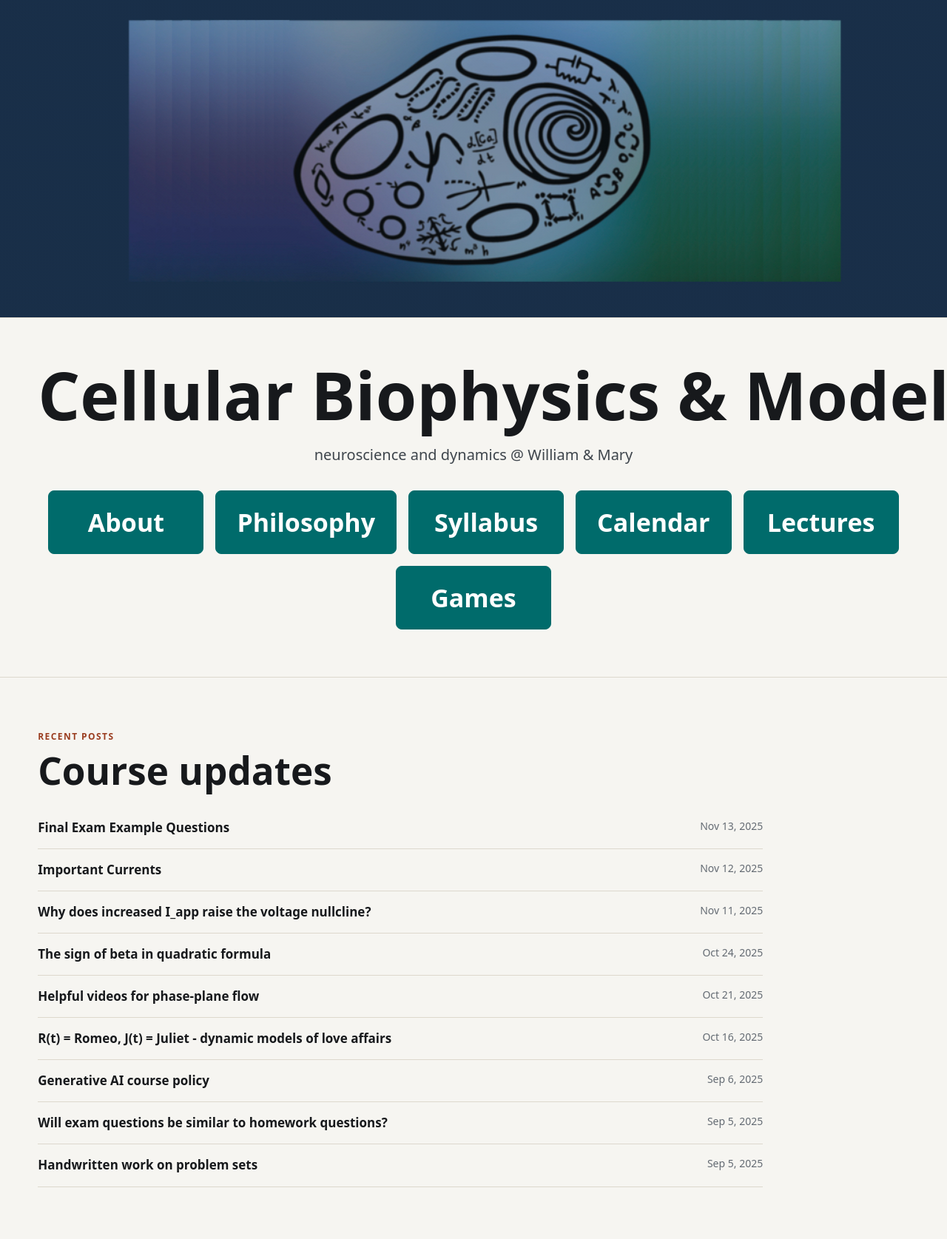
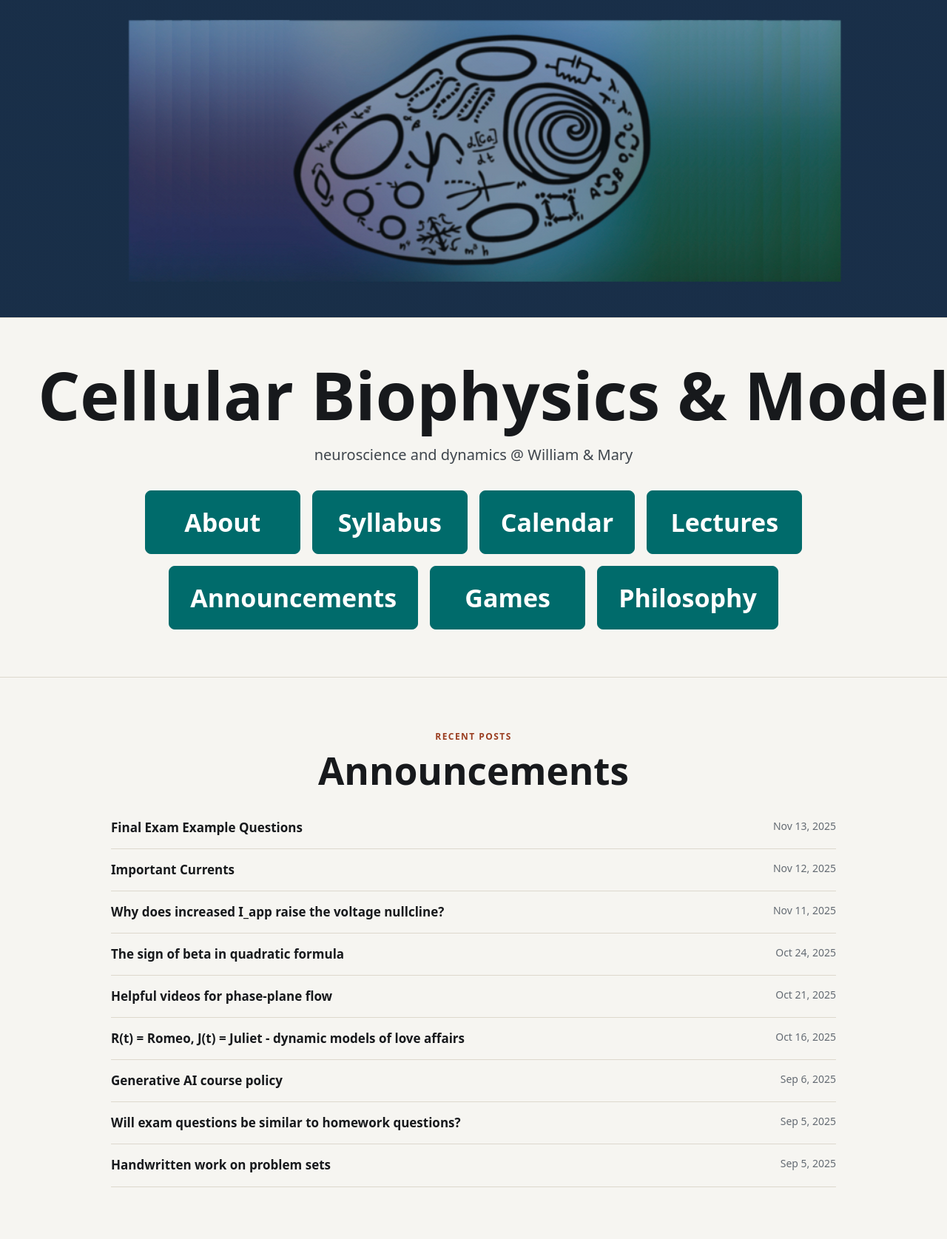
Before and after one commit to gregconradismith/cellular-biophysics-and-modeling, a Jekyll site: the page built from docs/index.md, in a window 1280 px wide. Shown: the whole page at 74% size. Built offline with Jekyll 4.4.1, drawn with Linux system fonts in a browser that asks for light colours.

Commit message:
Add announcements navigation

```diff
--- a/docs/_layouts/default.html
+++ b/docs/_layouts/default.html
@@ -17,11 +17,12 @@
     </a>
     <nav aria-label="Primary navigation">
       <a href="{{ '/pages/about/' | relative_url }}">About</a>
-      <a href="{{ '/pages/philosophy/' | relative_url }}">Philosophy</a>
       <a href="{{ '/pages/syllabus/' | relative_url }}">Syllabus</a>
       <a href="{{ '/pages/calendar/' | relative_url }}">Calendar</a>
       <a href="{{ '/pages/lectures/' | relative_url }}">Lectures</a>
+      <a href="{{ '/posts/' | relative_url }}">Announcements</a>
       <a href="{{ '/pages/games/' | relative_url }}">Games</a>
+      <a href="{{ '/pages/philosophy/' | relative_url }}">Philosophy</a>
     </nav>
   </header>
   {% endunless %}
--- a/docs/_layouts/home.html
+++ b/docs/_layouts/home.html
@@ -8,19 +8,20 @@ layout: default
         <p>{{ site.description | escape }}</p>
         <nav class="hero-nav" aria-label="Course pages">
           <a href="{{ '/pages/about/' | relative_url }}">About</a>
-          <a href="{{ '/pages/philosophy/' | relative_url }}">Philosophy</a>
           <a href="{{ '/pages/syllabus/' | relative_url }}">Syllabus</a>
           <a href="{{ '/pages/calendar/' | relative_url }}">Calendar</a>
           <a href="{{ '/pages/lectures/' | relative_url }}">Lectures</a>
+          <a href="{{ '/posts/' | relative_url }}">Announcements</a>
           <a href="{{ '/pages/games/' | relative_url }}">Games</a>
+          <a href="{{ '/pages/philosophy/' | relative_url }}">Philosophy</a>
         </nav>
       </div>
     </section>
 
-    <section class="section">
+    <section class="section home-announcements">
       <div class="section-heading">
         <p class="eyebrow">Recent posts</p>
-        <h2>Course updates</h2>
+        <h2>Announcements</h2>
       </div>
       <ol class="post-list">
         {% for item in site.posts %}
--- a/docs/assets/site.css
+++ b/docs/assets/site.css
@@ -141,6 +141,9 @@ main { min-height: 70vh; }
   line-height: 1.08;
 }
 .section-heading p:not(.eyebrow) { max-width: 780px; color: var(--muted); }
+.home-announcements .section-heading {
+  text-align: center;
+}
 .eyebrow {
   margin: 0 0 8px;
   color: var(--accent-2);
@@ -204,7 +207,7 @@ main { min-height: 70vh; }
   display: grid;
   gap: 0;
   max-width: 980px;
-  margin: 0;
+  margin: 0 auto;
   padding: 0;
   list-style: none;
 }
```
Also changed, not shown: docs/posts.md (+1 -1 lines).
